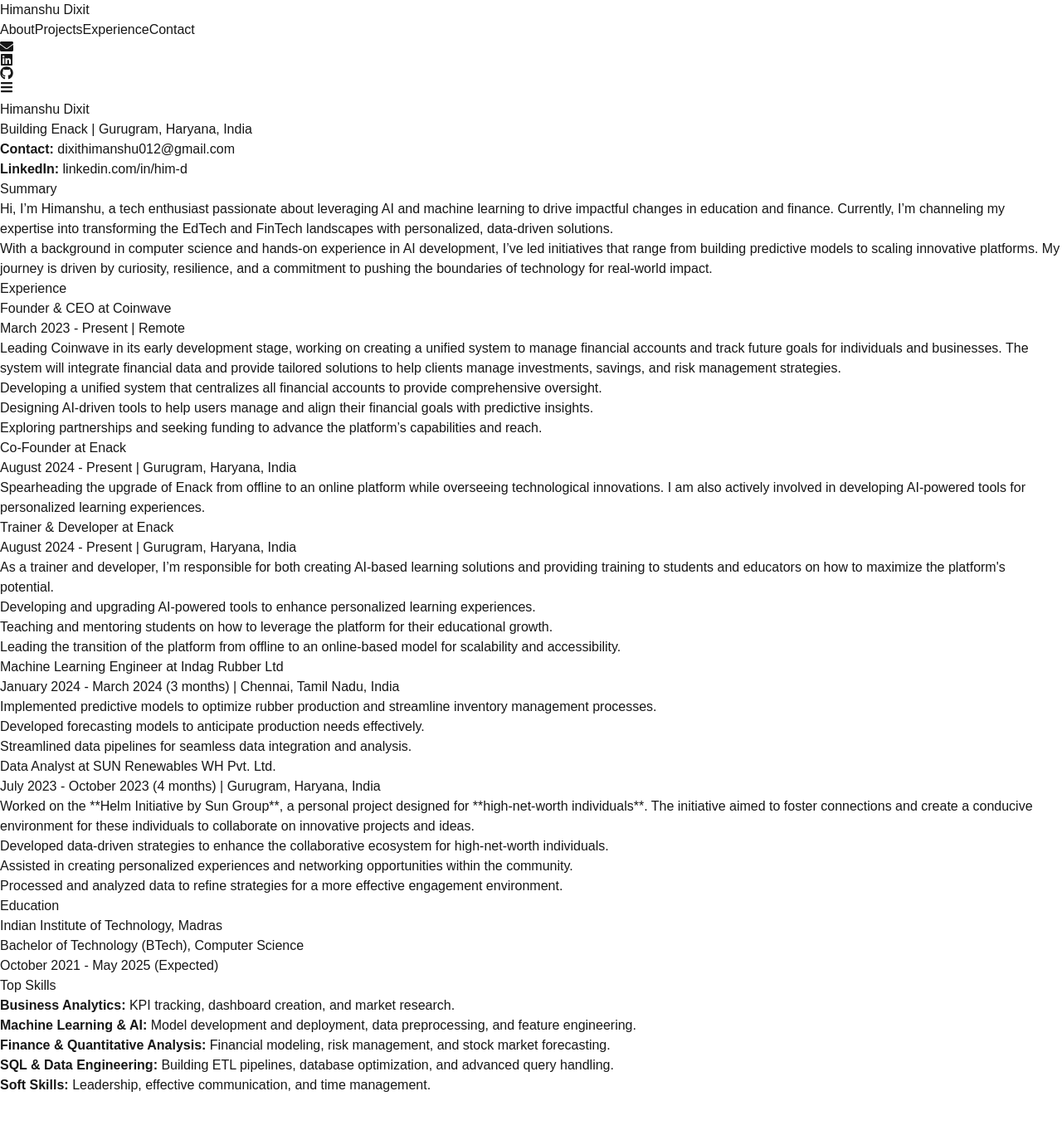
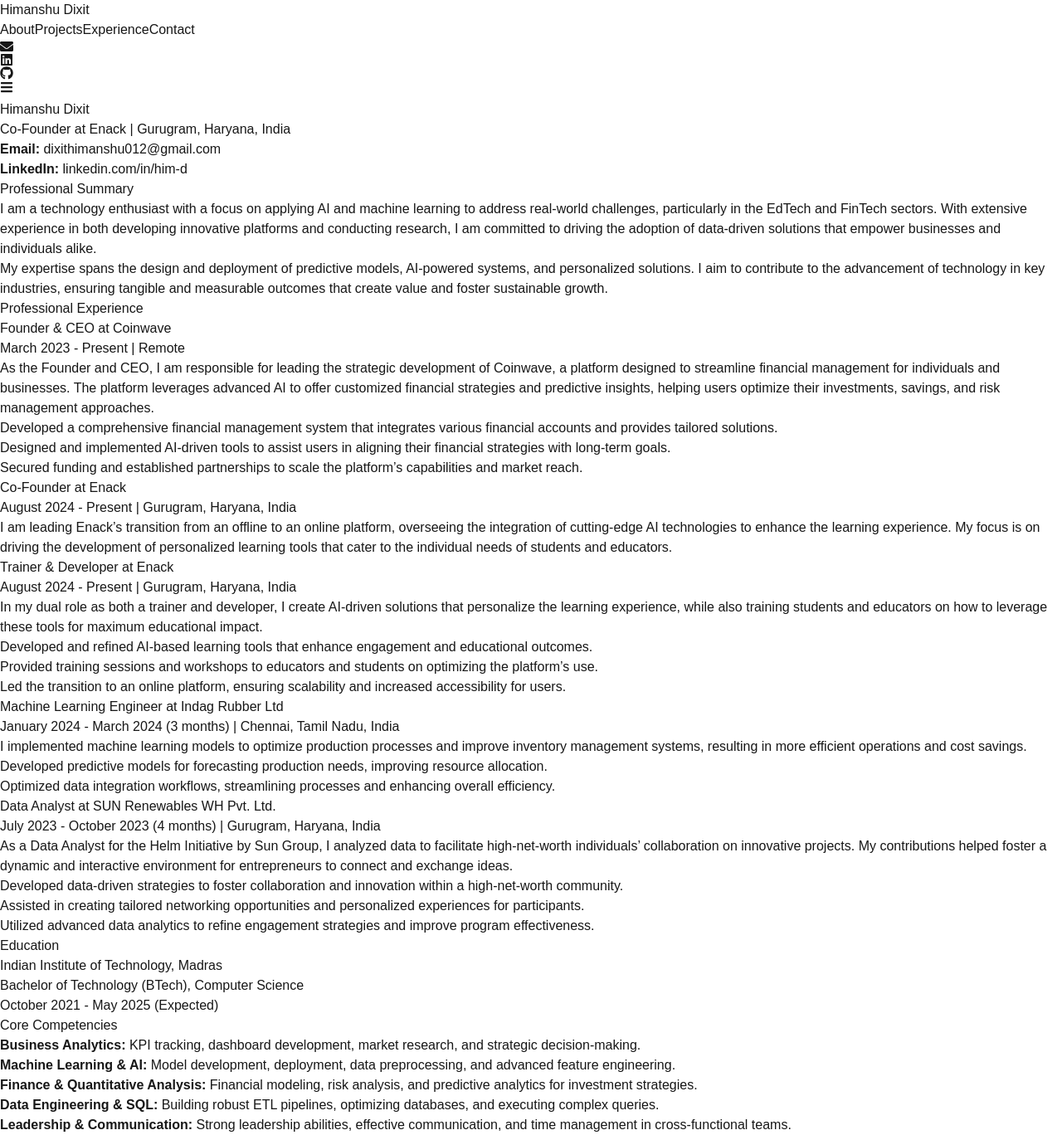
Before and after one commit to Hima-D/my-portfolio, a Next.js app: page /experience in a window 1280 px wide. Shown: the whole page at 83% size. Before the commit the page ends 1320 px from the top, so only its background shows below. Built offline with nearby package versions, Linux system fonts and the light colour scheme.

Commit message:
Update page.tsx

```diff
--- a/src/app/experience/page.tsx
+++ b/src/app/experience/page.tsx
@@ -11,39 +11,39 @@
           {/* Header with Contact */}
           <div className="flex flex-col items-center text-center mb-12">
             <h1 className="text-4xl font-bold text-indigo-800">Himanshu Dixit</h1>
-            <p className="text-lg text-gray-700 opacity-80">Building Enack | Gurugram, Haryana, India</p>
+            <p className="text-lg text-gray-700 opacity-80">Co-Founder at Enack | Gurugram, Haryana, India</p>
             <div className="text-sm text-gray-600 mt-4">
-              <p><strong>Contact:</strong> dixithimanshu012@gmail.com</p>
+              <p><strong>Email:</strong> dixithimanshu012@gmail.com</p>
               <p><strong>LinkedIn:</strong> <a href="https://www.linkedin.com/in/him-d" className="text-indigo-600">linkedin.com/in/him-d</a></p>
             </div>
           </div>
 
           {/* Summary Section */}
           <div>
-            <h2 className="text-3xl font-semibold text-indigo-900">Summary</h2>
+            <h2 className="text-3xl font-semibold text-indigo-900">Professional Summary</h2>
             <p className="text-lg text-gray-700 opacity-80 mt-4">
-              Hi, I’m Himanshu, a tech enthusiast passionate about leveraging AI and machine learning to drive impactful changes in education and finance. Currently, I’m channeling my expertise into transforming the EdTech and FinTech landscapes with personalized, data-driven solutions.
+              I am a technology enthusiast with a focus on applying AI and machine learning to address real-world challenges, particularly in the EdTech and FinTech sectors. With extensive experience in both developing innovative platforms and conducting research, I am committed to driving the adoption of data-driven solutions that empower businesses and individuals alike.
             </p>
             <p className="text-lg text-gray-700 opacity-80 mt-4">
-              With a background in computer science and hands-on experience in AI development, I’ve led initiatives that range from building predictive models to scaling innovative platforms. My journey is driven by curiosity, resilience, and a commitment to pushing the boundaries of technology for real-world impact.
+              My expertise spans the design and deployment of predictive models, AI-powered systems, and personalized solutions. I aim to contribute to the advancement of technology in key industries, ensuring tangible and measurable outcomes that create value and foster sustainable growth.
             </p>
           </div>
 
           {/* Experience Section */}
           <div>
-            <h2 className="text-3xl font-semibold text-indigo-900">Experience</h2>
+            <h2 className="text-3xl font-semibold text-indigo-900">Professional Experience</h2>
 
             {/* Job Experience 1 - Coinwave */}
             <div className="space-y-4 mt-8">
               <h3 className="text-2xl font-bold text-indigo-800">Founder & CEO at Coinwave</h3>
               <p className="text-lg text-gray-700 opacity-80">March 2023 - Present | Remote</p>
               <p className="text-lg text-gray-700 opacity-80">
-                Leading Coinwave in its early development stage, working on creating a unified system to manage financial accounts and track future goals for individuals and businesses. The system will integrate financial data and provide tailored solutions to help clients manage investments, savings, and risk management strategies.
+                As the Founder and CEO, I am responsible for leading the strategic development of Coinwave, a platform designed to streamline financial management for individuals and businesses. The platform leverages advanced AI to offer customized financial strategies and predictive insights, helping users optimize their investments, savings, and risk management approaches.
               </p>
               <ul className="list-inside list-disc text-lg text-gray-700 opacity-80 pl-6">
-                <li>Developing a unified system that centralizes all financial accounts to provide comprehensive oversight.</li>
-                <li>Designing AI-driven tools to help users manage and align their financial goals with predictive insights.</li>
-                <li>Exploring partnerships and seeking funding to advance the platform’s capabilities and reach.</li>
+                <li>Developed a comprehensive financial management system that integrates various financial accounts and provides tailored solutions.</li>
+                <li>Designed and implemented AI-driven tools to assist users in aligning their financial strategies with long-term goals.</li>
+                <li>Secured funding and established partnerships to scale the platform’s capabilities and market reach.</li>
               </ul>
             </div>
 
@@ -52,7 +52,7 @@
               <h3 className="text-2xl font-bold text-indigo-800">Co-Founder at Enack</h3>
               <p className="text-lg text-gray-700 opacity-80">August 2024 - Present | Gurugram, Haryana, India</p>
               <p className="text-lg text-gray-700 opacity-80">
-                Spearheading the upgrade of Enack from offline to an online platform while overseeing technological innovations. I am also actively involved in developing AI-powered tools for personalized learning experiences.
+                I am leading Enack’s transition from an offline to an online platform, overseeing the integration of cutting-edge AI technologies to enhance the learning experience. My focus is on driving the development of personalized learning tools that cater to the individual needs of students and educators.
               </p>
             </div>
 
@@ -60,12 +60,12 @@
               <h3 className="text-2xl font-bold text-indigo-800">Trainer & Developer at Enack</h3>
               <p className="text-lg text-gray-700 opacity-80">August 2024 - Present | Gurugram, Haryana, India</p>
               <p className="text-lg text-gray-700 opacity-80">
-                As a trainer and developer, I’m responsible for both creating AI-based learning solutions and providing training to students and educators on how to maximize the platform's potential.
+                In my dual role as both a trainer and developer, I create AI-driven solutions that personalize the learning experience, while also training students and educators on how to leverage these tools for maximum educational impact.
               </p>
               <ul className="list-inside list-disc text-lg text-gray-700 opacity-80 pl-6">
-                <li>Developing and upgrading AI-powered tools to enhance personalized learning experiences.</li>
-                <li>Teaching and mentoring students on how to leverage the platform for their educational growth.</li>
-                <li>Leading the transition of the platform from offline to an online-based model for scalability and accessibility.</li>
+                <li>Developed and refined AI-based learning tools that enhance engagement and educational outcomes.</li>
+                <li>Provided training sessions and workshops to educators and students on optimizing the platform’s use.</li>
+                <li>Led the transition to an online platform, ensuring scalability and increased accessibility for users.</li>
               </ul>
             </div>
 
@@ -74,11 +74,11 @@
               <h3 className="text-2xl font-bold text-indigo-800">Machine Learning Engineer at Indag Rubber Ltd</h3>
               <p className="text-lg text-gray-700 opacity-80">January 2024 - March 2024 (3 months) | Chennai, Tamil Nadu, India</p>
               <p className="text-lg text-gray-700 opacity-80">
-                Implemented predictive models to optimize rubber production and streamline inventory management processes.
+                I implemented machine learning models to optimize production processes and improve inventory management systems, resulting in more efficient operations and cost savings.
               </p>
               <ul className="list-inside list-disc text-lg text-gray-700 opacity-80 pl-6">
-                <li>Developed forecasting models to anticipate production needs effectively.</li>
-                <li>Streamlined data pipelines for seamless data integration and analysis.</li>
+                <li>Developed predictive models for forecasting production needs, improving resource allocation.</li>
+                <li>Optimized data integration workflows, streamlining processes and enhancing overall efficiency.</li>
               </ul>
             </div>
 
@@ -87,12 +87,12 @@
               <h3 className="text-2xl font-bold text-indigo-800">Data Analyst at SUN Renewables WH Pvt. Ltd.</h3>
               <p className="text-lg text-gray-700 opacity-80">July 2023 - October 2023 (4 months) | Gurugram, Haryana, India</p>
               <p className="text-lg text-gray-700 opacity-80">
-                Worked on the **Helm Initiative by Sun Group**, a personal project designed for **high-net-worth individuals**. The initiative aimed to foster connections and create a conducive environment for these individuals to collaborate on innovative projects and ideas.
+                As a Data Analyst for the Helm Initiative by Sun Group, I analyzed data to facilitate high-net-worth individuals’ collaboration on innovative projects. My contributions helped foster a dynamic and interactive environment for entrepreneurs to connect and exchange ideas.
               </p>
               <ul className="list-inside list-disc text-lg text-gray-700 opacity-80 pl-6">
-                <li>Developed data-driven strategies to enhance the collaborative ecosystem for high-net-worth individuals.</li>
-                <li>Assisted in creating personalized experiences and networking opportunities within the community.</li>
-                <li>Processed and analyzed data to refine strategies for a more effective engagement environment.</li>
+                <li>Developed data-driven strategies to foster collaboration and innovation within a high-net-worth community.</li>
+                <li>Assisted in creating tailored networking opportunities and personalized experiences for participants.</li>
+                <li>Utilized advanced data analytics to refine engagement strategies and improve program effectiveness.</li>
               </ul>
             </div>
           </div>
@@ -109,13 +109,13 @@
 
           {/* Top Skills Section */}
           <div>
-            <h2 className="text-3xl font-semibold text-indigo-900">Top Skills</h2>
+            <h2 className="text-3xl font-semibold text-indigo-900">Core Competencies</h2>
             <ul className="list-inside list-disc text-lg text-gray-700 opacity-80 pl-6 mt-8">
-              <li><strong>Business Analytics:</strong> KPI tracking, dashboard creation, and market research.</li>
-              <li><strong>Machine Learning & AI:</strong> Model development and deployment, data preprocessing, and feature engineering.</li>
-              <li><strong>Finance & Quantitative Analysis:</strong> Financial modeling, risk management, and stock market forecasting.</li>
-              <li><strong>SQL & Data Engineering:</strong> Building ETL pipelines, database optimization, and advanced query handling.</li>
-              <li><strong>Soft Skills:</strong> Leadership, effective communication, and time management.</li>
+              <li><strong>Business Analytics:</strong> KPI tracking, dashboard development, market research, and strategic decision-making.</li>
+              <li><strong>Machine Learning & AI:</strong> Model development, deployment, data preprocessing, and advanced feature engineering.</li>
+              <li><strong>Finance & Quantitative Analysis:</strong> Financial modeling, risk analysis, and predictive analytics for investment strategies.</li>
+              <li><strong>Data Engineering & SQL:</strong> Building robust ETL pipelines, optimizing databases, and executing complex queries.</li>
+              <li><strong>Leadership & Communication:</strong> Strong leadership abilities, effective communication, and time management in cross-functional teams.</li>
             </ul>
           </div>
         </div>
```
